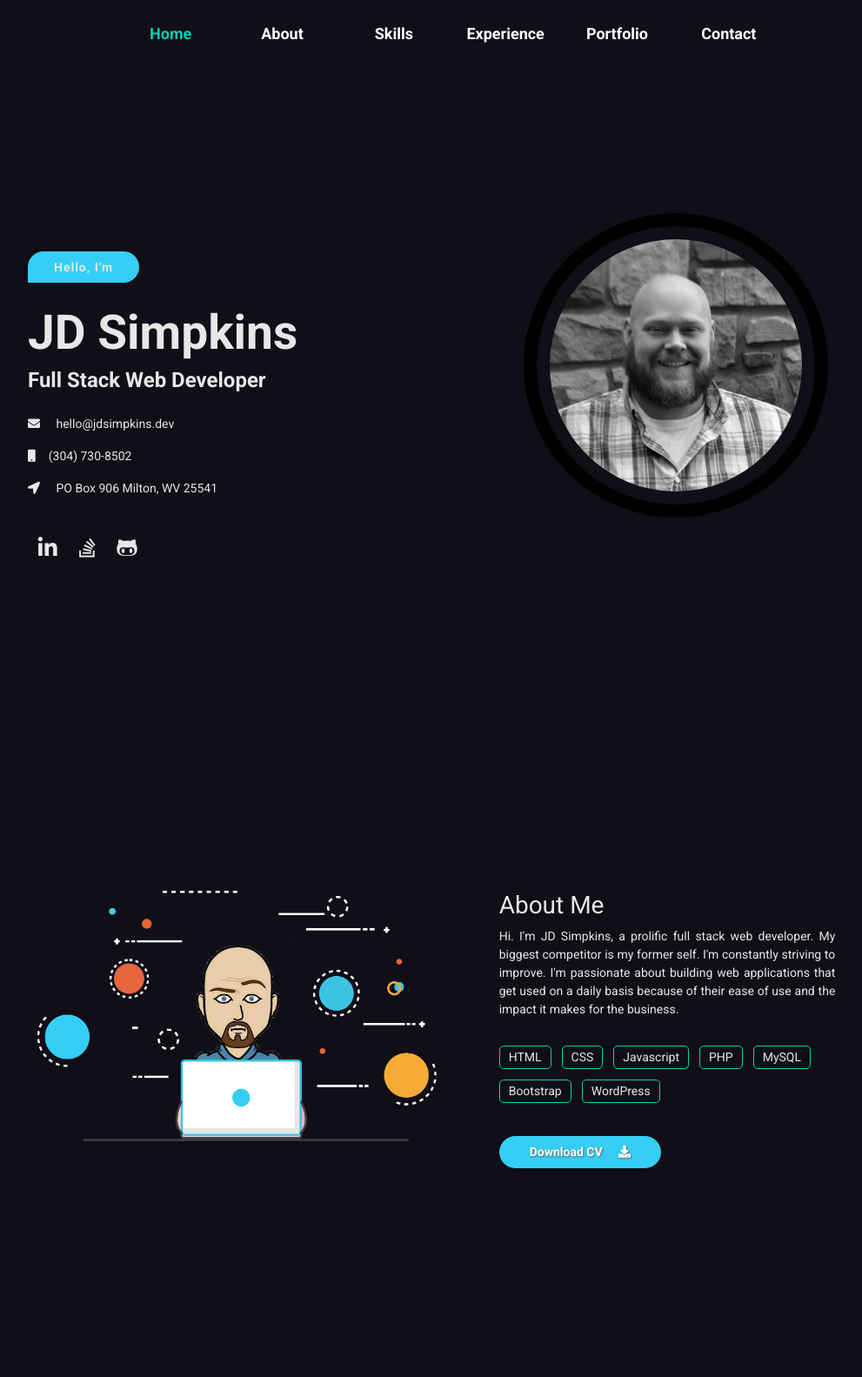
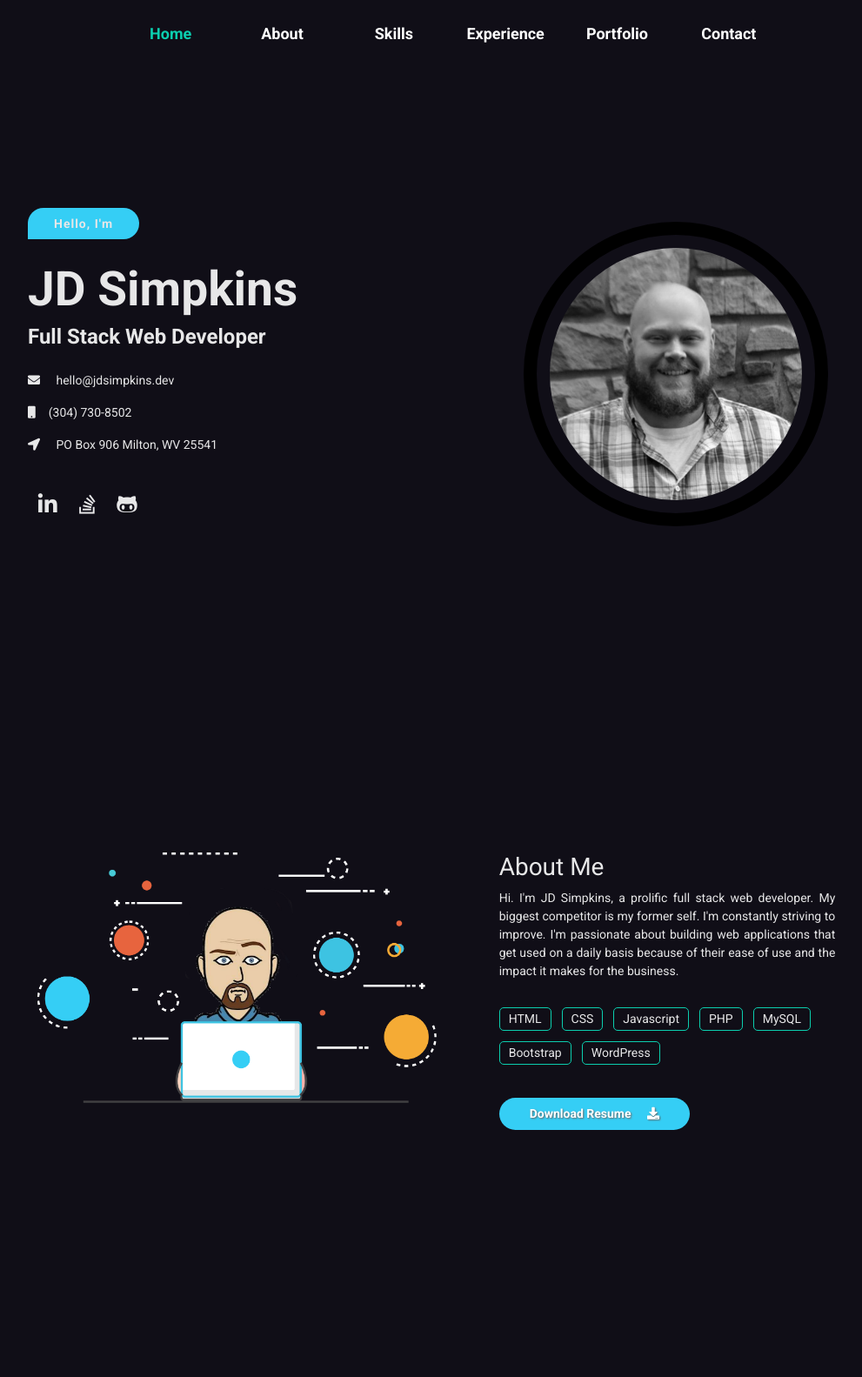
Before and after one commit to jddev81/jdsimpkins.me, a PHP site: page / in a window 1280 px wide. Shown: the top 1583 px of the page at 87% size, without its empty margins (123-1114 px from the left). Run offline with PHP 8.4, Linux system fonts and the light colour scheme; some libraries are stand-ins or nearby versions.

Commit message:
minor adjustments to scss

```diff
--- a/css/main.css
+++ b/css/main.css
@@ -140,7 +140,7 @@ input#the_name {
   }
 }
 .intro-wrapper {
-  margin-top: 200px;
+  margin-top: 150px;
   color: #E7E7E8;
 }
 .intro-wrapper .placeholder {
@@ -188,7 +188,7 @@ input#the_name {
   border-radius: 50%;
   padding: 15px;
   border: 15px solid black;
-  margin-top: -30px;
+  margin-top: 30px;
   float: right;
   display: block;
   margin-right: 50px;
@@ -372,6 +372,7 @@ input#the_name {
   margin-top: 15px;
   margin-bottom: 15px;
   transition: all 0.5s;
+  text-align: center;
 }
 .whatIDo-wrapper .the-card:hover {
   transform: scale(1.1);
--- a/index.php
+++ b/index.php
@@ -141,7 +141,7 @@
 
 					<div class="clear-fix"></div>
 
-					<a class="cta" href="#">Download CV <i class="icon fas fa-download"></i></a>
+					<a class="cta" href="#">Download Resume <i class="icon fas fa-download"></i></a>
 
 				</div><!--col-->
 
@@ -491,7 +491,7 @@
 
 			<div class="mosaic-col">
 
-				<div class="card" style="width: 18rem;">
+				<div class="card wow fadeInUp" style="width: 18rem;">
 					<img class="card-img-top" src="img/portfolio/theHandCarWash.PNG" alt="Car Wash Website">
 					<div class="card-body">
 						<h5>The Hand Car Wash</h5>
@@ -507,7 +507,7 @@
 				</div>
 
 
-				<div class="card" style="width: 18rem;">
+				<div class="card wow fadeInUp" style="width: 18rem;">
 					<img class="card-img-top" src="img/portfolio/masonCounty.PNG" alt="Mason County Economic Development Authority">
 					<div class="card-body">
 						<h5>Website/Property Search App</h5>
@@ -529,7 +529,7 @@
 
 			<div class="mosaic-col">
 
-				<div class="card" style="width: 18rem;">
+				<div class="card wow fadeInUp" style="width: 18rem;">
 					<img class="card-img-top" src="img/portfolio/employmentApp.PNG" alt="Employment App">
 					<div class="card-body">
 						<h5>Employement App</h5>
@@ -561,7 +561,7 @@
 				  	</div>
 				</div> -->
 
-				<div class="card" style="width: 18rem;">
+				<div class="card wow fadeInUp" style="width: 18rem;">
 					<img class="card-img-top" src="img/portfolio/invoicingApp.PNG" alt="Invoicing Application">
 					<div class="card-body">
 						<h5>Invoicing Application</h5>
--- a/scss/main.scss
+++ b/scss/main.scss
@@ -187,7 +187,7 @@ input#the_name {
 	}
 }
 .intro-wrapper {
-  margin-top:200px;
+  margin-top:150px;
   color:$offWhite;
 
 	.placeholder {
@@ -239,10 +239,14 @@ input#the_name {
     border-radius:50%;
     padding:15px;
     border:15px solid black;
-    margin-top:-30px;
+    margin-top:30px;
     float:right;
     display:block;
     margin-right:50px;
+    // transition:border 0.5s;
+    // &:hover {
+    // 	border:15px solid $highlight;
+    // }
   }
 
   .social-icons {
@@ -632,6 +636,7 @@ input#the_name {
 		margin-bottom:15px;
 		//height:100%;
 		transition:all 0.5s;
+		text-align:center;
 		&:hover {
 			transform:scale(1.1);
 		}
```
Also changed, not shown: 1 other file.
